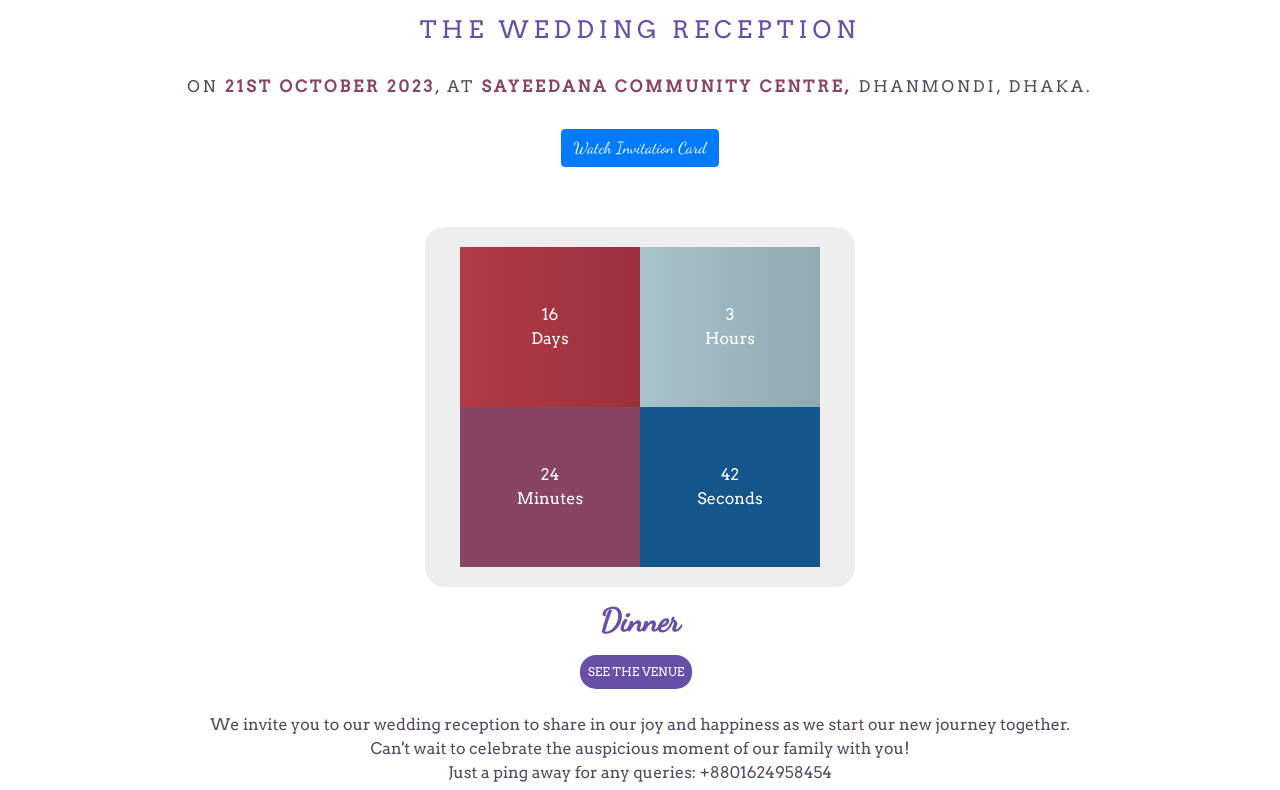
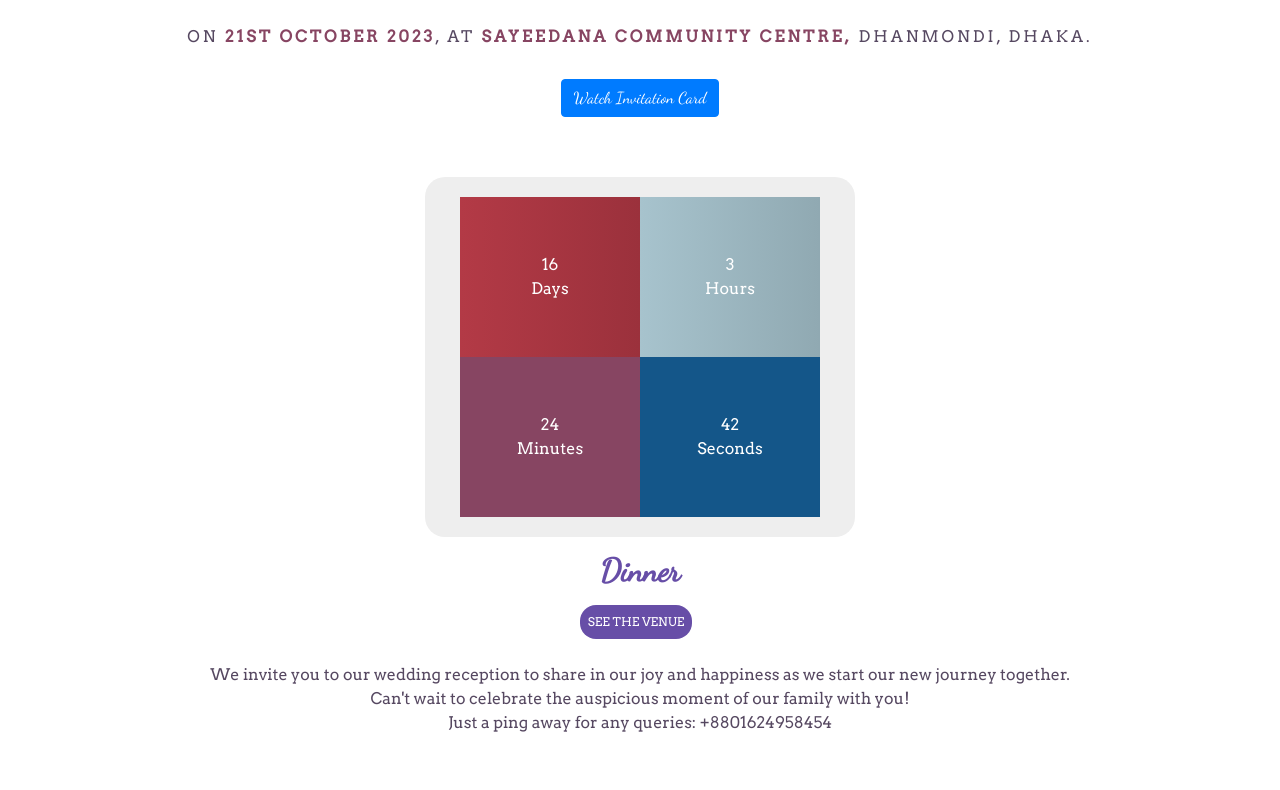
Before and after one commit to Sajid16/Reception-Invitation, a plain HTML site: page index.html in a window 1280 px wide. Shown: the part 330-1120 px from the top of the page. After the commit the page ends 1089 px from the top, so only its background shows below. Drawn offline with nearby package versions, Linux system fonts and the light colour scheme.

Commit message:
style added and timer is the deployed branch

```diff
--- a/index.html
+++ b/index.html
@@ -45,7 +45,7 @@
         body {
             font-family: Arial, sans-serif;
             text-align: center;
-            padding: 50px;
+            padding: 0px;
         }
     </style>
 
```
